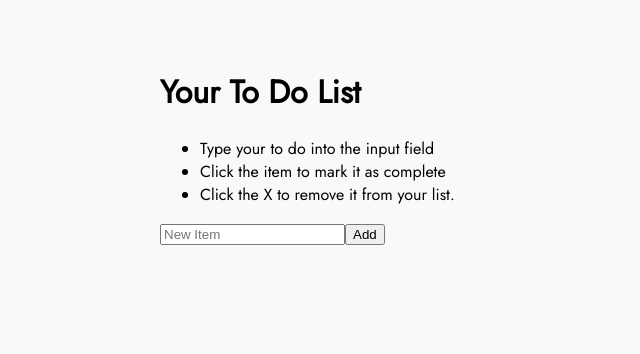
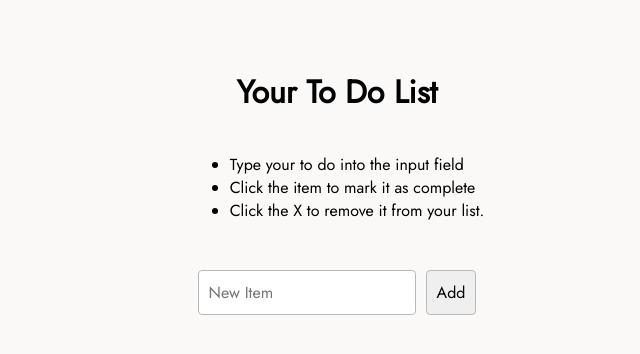
Before and after one commit to IrisvanOllefen/to-do-list, a Next.js app: page / in a window 1280 px wide. Shown: the top 354 px of the page, without its empty margins (303-943 px from the left). Built offline with nearby package versions, Linux system fonts and the light colour scheme.

Commit message:
Add styling to content

```diff
--- a/styles/home.module.css
+++ b/styles/home.module.css
@@ -1,4 +1,29 @@
 .container {
     padding: 3rem;
+    display: flex;
+    flex-direction: column;
+    align-items: center;
+}
 
+.form {
+    margin: 2rem;
+    display: flex;
+    flex-direction: row;
+    gap: 10px;
 }
+
+.input, .button {
+    padding: 10px;
+    font-family: 'Jost', sans-serif;
+    font-size: 16px;
+    border-radius: 4px;
+    border: 1px solid rgb(185, 185, 185);
+}
+
+.button:hover {
+    background-color: lightgrey;
+}
+
+.button:active {
+    background-color: rgb(187, 187, 187);
+}
```
